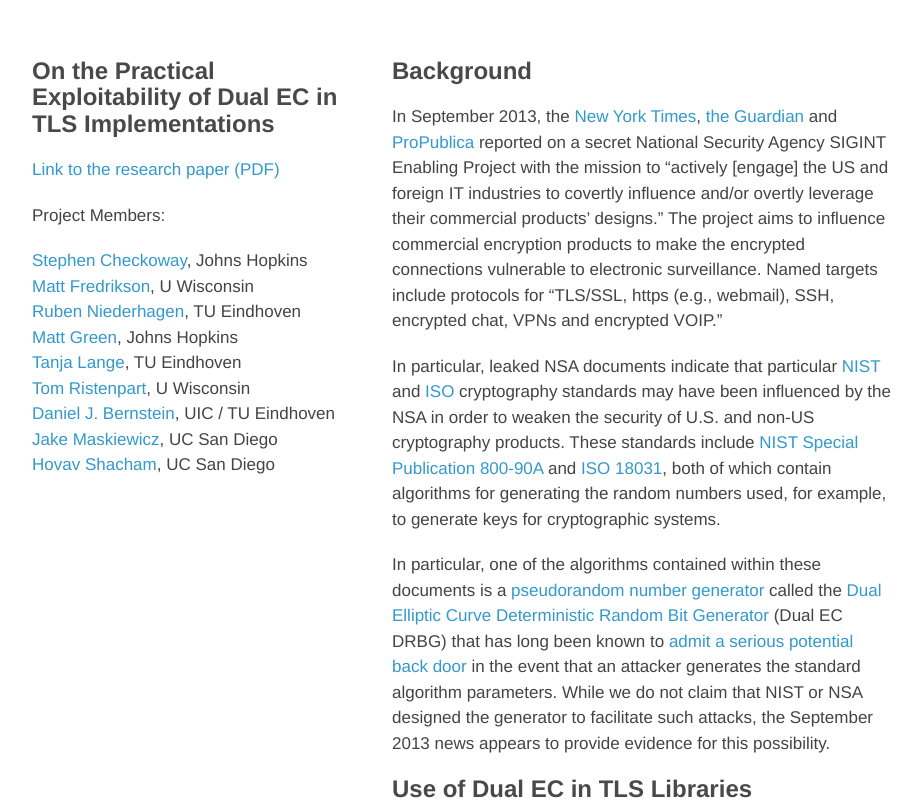
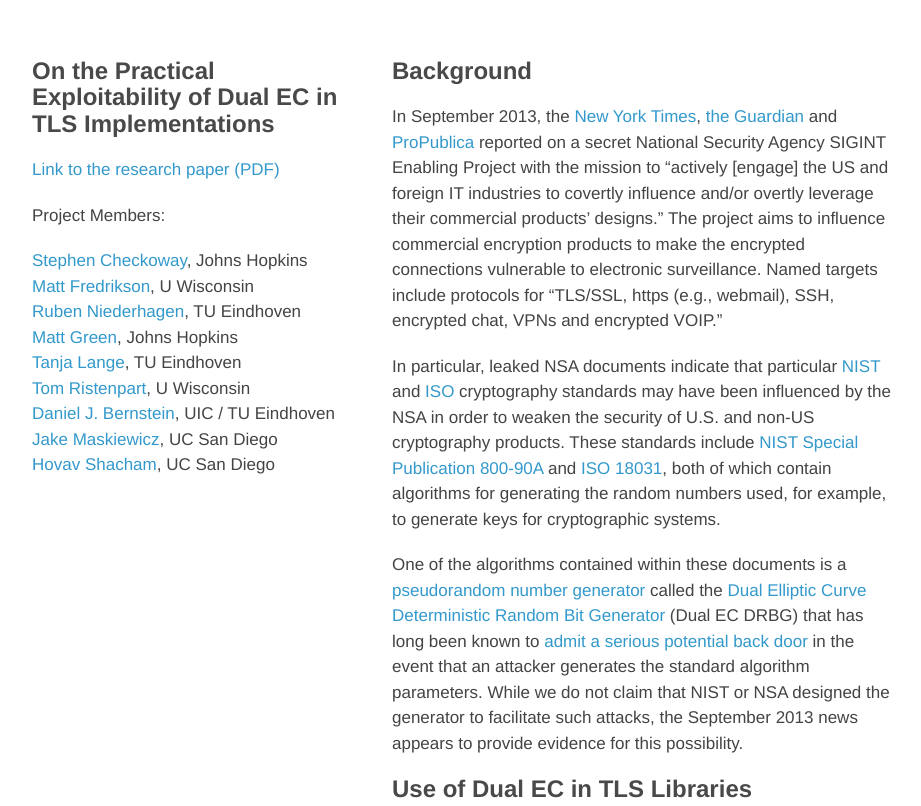
Before and after one commit to dualec/dualec.github.io, a plain HTML site: page index.html in a window 1280 px wide. Shown: the top 806 px of the page, without its empty margins (178-1099 px from the left). Drawn offline with Linux system fonts and the light colour scheme.

Commit message:
Minor reword.

```diff
--- a/index.html
+++ b/index.html
@@ -82,7 +82,7 @@ non-US cryptography products. These standards include <a href="http://csrc.nist.
 Special Publication 800-90A</a> and <a href="http://www.iso.org/iso/catalogue_detail.htm?csnumber=54945">ISO 18031</a>, both of which contain algorithms
 for generating the random numbers used, for example, to generate keys for cryptographic systems.</P>
 
-<p>In particular, one of the algorithms
+<p>One of the algorithms
 contained within these documents is a <a href="http://en.wikipedia.org/wiki/Pseudorandom_number_generator">pseudorandom
 number generator</a> called the <a href="http://en.wikipedia.org/wiki/Dual_EC_DRBG">Dual Elliptic
 Curve Deterministic Random Bit Generator</a> (Dual EC DRBG) that has
```
